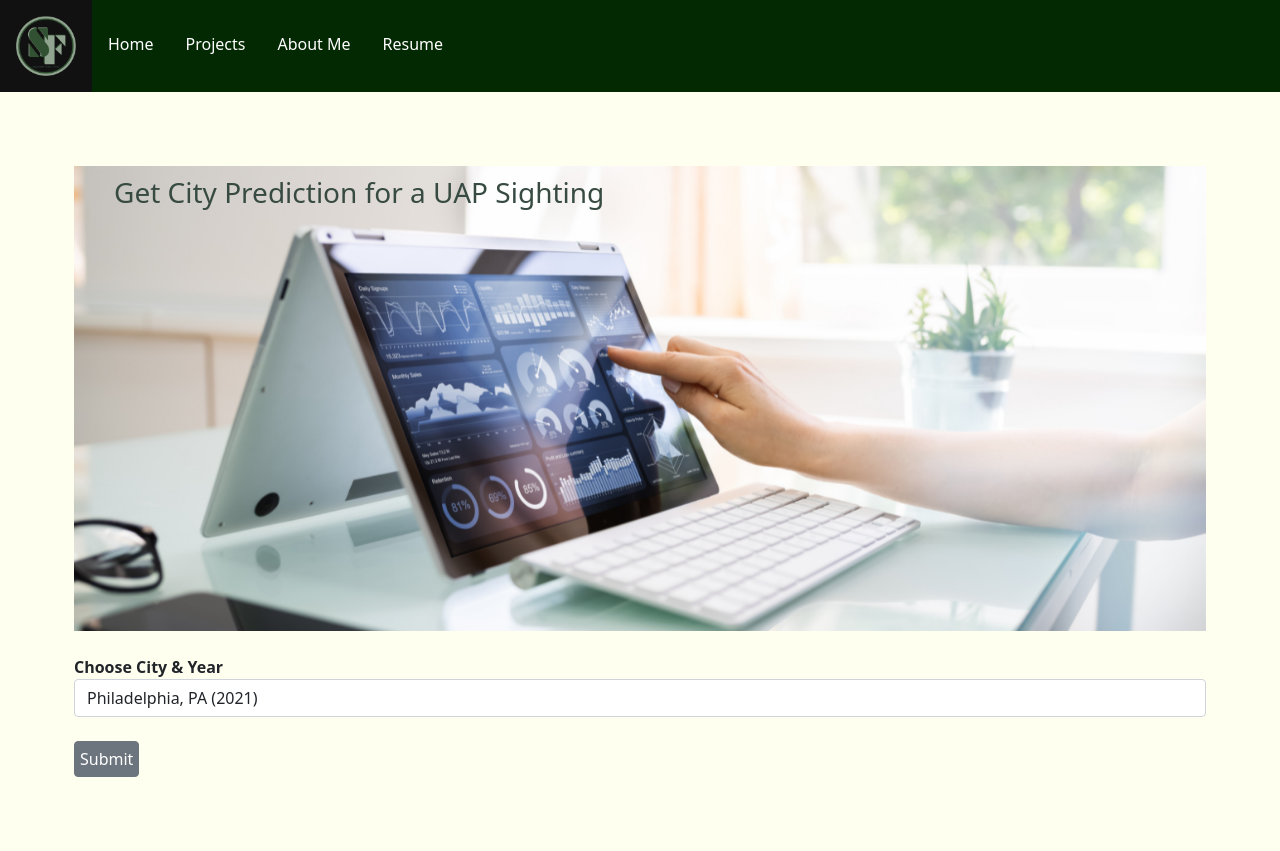
After one commit to melbridges27/ufo_sighting, a Django app: template melsite2/templates/melsite2/projects/dtsc691/preds.html in a window 1280 px wide. The commit adds this page. Run offline with Django 3.2, Linux system fonts and the light colour scheme; the template is opened without the code that fills it, so the values that code supplies are empty; some libraries are stand-ins or nearby versions.

Commit message:
new files edits

```diff
--- a/env_site/urls.py
+++ b/env_site/urls.py
@@ -16,8 +16,10 @@ Including another URLconf
 """
 from django.contrib import admin
 from django.urls import path, include
+from django.conf import settings
+from django.conf.urls.static import static
 
 urlpatterns = [
     path("admin/", admin.site.urls),
     path("", include("melsite2.urls")),
-]
+] + static(settings.STATIC_URL, document_root=settings.STATIC_ROOT)
--- a/melsite2/templates/melsite2/projectmenu.html
+++ b/melsite2/templates/melsite2/projectmenu.html
@@ -10,7 +10,7 @@ Project Menu
     <img src="{% static 'images/laptophand.png' %}" alt="computer_data" style="width:75%;">
     <div class="text_inside"><h3>SeekerFinds.info</h3></div><br><br>
     <h3 style="margin-left:5px; margin-top: 15px">Project Menu</h3>
-    <q>&nbsp;<a href="/dtsc691menu">DTSC691 Project</a></q>
+    <q>&nbsp;<a href="/dtsc691menu">DTSC691 Project: UAP Sightings</a></q>
     <br><q>&nbsp;<a href="/fars">FARS Project</a></q>
     <br><q>&nbsp;<a href="/fethealth">Fetal Health Classifier</a></q><br><br><br>
     <br><button type="button" class="btn btn-outline-secondary btn-sm rounded-2" onclick="history.back ()" style="margin-left: 10px;">Go Back</button>
--- /dev/null
+++ b/melsite2/templates/melsite2/projects/dtsc691/preds.html
@@ -0,0 +1,33 @@
+{% extends 'melsite2/base.html' %}
+{% load static %}
+
+{% block title %}
+Test
+{% endblock %}
+
+{% block content %}
+<!--<iframe width="760px" height="500px" src="https://sway.office.com/s/wnFobO9psYj8trEX/embed" frameborder="0" marginheight="0" marginwidth="0" max-width="100%" sandbox="allow-forms allow-modals allow-orientation-lock allow-popups allow-same-origin allow-scripts" scrolling="no" style="border: none; max-width: 100%; max-height: 100vh" allowfullscreen mozallowfullscreen msallowfullscreen webkitallowfullscreen></iframe>  -->
+<div class="display_text">
+  <img src="{% static 'images/laptophand.png' %}" alt="computer_data" style="width:100%;">
+  <div class="text_inside"><h3>Get City Prediction for a UAP Sighting</h3></div>
+
+<br><br>
+<form>
+
+    <div class="form-group">
+      <label for="exampleFormControlSelect1"><b>Choose City & Year</b></label>
+      <select class="form-control" id="exampleFormControlSelect1">
+        <option>Philadelphia, PA (2021)</option>
+        <option>New York City, NY</option>
+        <option>Houston, TX</option>
+        <option>San Francisco, CA</option>
+        <option>Los Angeles, CA</option>
+        <option>London, UK</option>
+        <option>New Delhi, India</option>
+      </select>
+    </div>
+    <br>
+    <button type="submit" class="btn btn-secondary" style="padding: 5px">Submit</button>
+  </form>
+
+{% endblock %}
--- a/melsite2/templates/melsite2/projects/dtsc691/test.html
+++ b/melsite2/templates/melsite2/projects/dtsc691/test.html
@@ -1,4 +1,4 @@
-{% extends 'main/base.html' %}
+{% extends 'melsite2/base.html' %}
 {% load static %}
 
 {% block title %}
--- a/melsite2/templates/melsite2/projects/dtsc691menu.html
+++ b/melsite2/templates/melsite2/projects/dtsc691menu.html
@@ -17,6 +17,8 @@ DTSC691 Project Menu
   <br><q> <a href="/dtsc691/us_cities_map">US Cities Map of UAP Sightings</a></q>
   <br><q> <a href="/dtsc691/world_cities_map">World Cities (Non-USA) Map of UAP Sightings</a></q>
   <br><q> <a href="/dtsc691/state_heatmap">State Heat Map of UAP Sightings</a></q>
+  <br><q> <a href="/dtsc691/preds">Get Predictions</a></q>
+
   <br><br><br><br><br><br>
   <button type="button" class="btn btn-outline-secondary btn-sm rounded-2" onclick="history.back ()" style="margin-left: 5px;">Go Back</button>
 </div>
--- a/melsite2/templates/melsite2/projects/fars.html
+++ b/melsite2/templates/melsite2/projects/fars.html
@@ -9,12 +9,11 @@ FARS Project
 
 <div class="display_text">
   <img src="{% static 'images/blue_car_upside.png' %}" alt="computer_data" style="width:75%;">
-  <div class="text_inside" style="color:rgb(255, 211, 100);"><h3>SeekerFinds.info</h3></div>
+  <div class="text_inside" style="color:rgb(250, 206, 94);"><h3>SeekerFinds.info</h3></div>
   <h3 style="margin-left:5px; padding-top: 15px;">NHTSA: FARS Data</h3>
 </div>
-
 <div class="container-md container-fluid">
-  <span style="margin-left:170px;">In progress ... </span>
+  <h5 style="margin-left:30px;">In progress ... </h5>
   <br><button type="button" class="btn btn-outline-secondary btn-sm rounded-2" onclick="history.back ()" style="margin-top:40px;">Go Back</button>
 </div>
 </body>
--- a/melsite2/templates/melsite2/projects/fethealth.html
+++ b/melsite2/templates/melsite2/projects/fethealth.html
@@ -8,7 +8,8 @@ Fetal Health Data
 {% block content %}
 <div class="display_text">
   <img src="{% static 'images/baby_held.jpg' %}" alt="computer_data" style="width: 75%;">
-  <div class="text_inside" style="color: white;"><h3>Fetal Health Classifier</h3></div>
+  <div class="text_inside" style="color: white;"><h3>Fetal Health Classifier</h3></div><br><br>
+  <span style="margin-left:10px;">In progress ... </span>
   <br><button type="button" class="btn btn-outline-secondary btn-sm rounded-2" onclick="history.back ()" style="margin-left:5px; margin-top: 100px;">Go Back</button>
 </div>
 {% endblock %}
--- a/melsite2/templates/melsite2/resume.html
+++ b/melsite2/templates/melsite2/resume.html
@@ -5,7 +5,7 @@
 <div class="container">
     <div class="col-md-10">
       <div class="card card-body" id="resume-wrapper">
-        <img id="resume-format" src="{% static 'images/mbuz_resume6_2023.png' %}">
+        <img id="resume-format" src="{% static 'images/melresume.jpg' %}">
       </div>
     </div>
   </div>
--- a/melsite2/urls.py
+++ b/melsite2/urls.py
@@ -19,7 +19,6 @@ urlpatterns  = [
     path("dtsc691/us_cities_map/", views.us_cities_map, name="us_cities_map"),
     path("dtsc691/world_cities_map/", views.world_cities_map, name="world_cities_map"),
     path("dtsc691/project_analyses/", views.project_analyses, name="project_analyses"),
-    path("dtsc691/csv/", views.csv, name="csv"),
-    path("dtsc691/json/", views.json, name="json"),
+    path("dtsc691/preds/", views.preds, name="preds"),
 
 ]
--- a/melsite2/views.py
+++ b/melsite2/views.py
@@ -51,8 +51,8 @@ def world_cities_map(response):
 def project_analyses(response):
     return render(response, "melsite2/projects/dtsc691/DTSC691ProjectAnalysis.html", {})
 
-def csv(response):
-    return render(response, "melsite2/projects/dtsc691/nuforc_reports.csv", {})
+def preds(response):
+    return render(response, "melsite2/projects/dtsc691/preds.html", {})
 
 def json(response):
     return render(response, "melsite2/projects/dtsc691/nuforc_reports.json", {})
```
Also changed, not shown: env_site/settings.py (+7 -0 lines), melsite2/templates/melsite2/about.html (+28 -4 lines), melsite2/templates/static/images/mbuz_resume6_2023.png (deleted), melsite2/templates/static/images/melresume.jpg (added), 1 other file.
